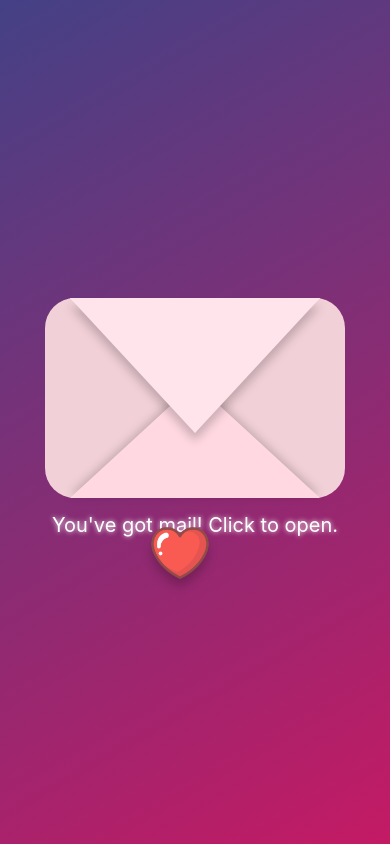
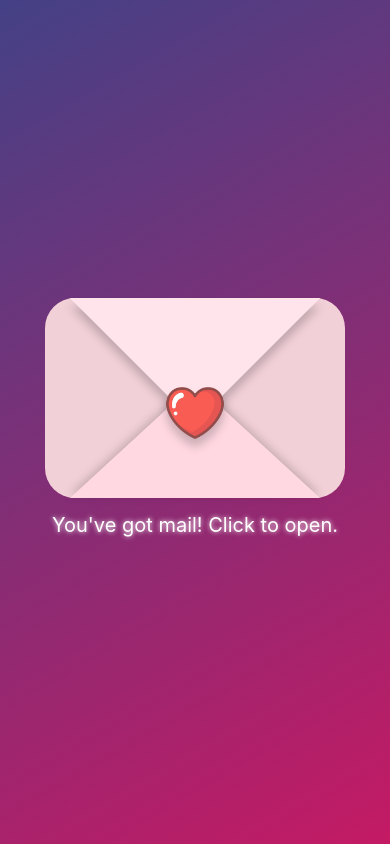
Before and after one commit to elenav24/youve-got-mail, a React (Vite) app: page / in a window 390 px wide. Built offline with nearby package versions, Linux system fonts and the light colour scheme.

Commit message:
Fix mobile view heart and animation

```diff
--- a/src/Envelope.css
+++ b/src/Envelope.css
@@ -18,7 +18,7 @@
   flex-wrap: wrap;
   display: flex;
   justify-content: center;
-    background: #F2D0D8;
+  background: #f2d0d8;
   height: 350px;
   width: 500px;
   z-index: 0;
@@ -26,7 +26,8 @@
   transition: transform 0.5s cubic-bezier(0.68, -0.55, 0.265, 1.55);
 }
 
-  .envelope-top, .letter {
+.envelope-top,
+.letter {
   position: absolute;
   top: 0;
   z-index: 2;
@@ -34,14 +35,13 @@
   width: 0;
   border-left: 220px solid transparent;
   border-right: 220px solid transparent;
-    border-top: 200px solid #FCFCFC;
+  border-top: 200px solid #fcfcfc;
 }
 
 .envelope-top {
-    border-top: 200px solid #D7B8C0;
+  border-top: 200px solid #d7b8c0;
   z-index: 1;
 }
-
 
 .envelope-bottom {
   position: absolute;
@@ -51,12 +51,13 @@
   width: 0;
   border-left: 220px solid transparent;
   border-right: 220px solid transparent;
-    border-bottom: 180px solid #FFD8E2;
+  border-bottom: 180px solid #ffd8e2;
   filter: drop-shadow(0px -3px 5px rgba(0, 0, 0, 0.2));
 }
 
 @keyframes float {
-  0%, 100% {
+  0%,
+  100% {
     transform: translateY(0px);
   }
   50% {
@@ -72,7 +73,7 @@
   width: 0;
   border-left: 220px solid transparent;
   border-right: 220px solid transparent;
-    border-top: 220px solid #FFE4EB;
+  border-top: 220px solid #ffe4eb;
   filter: drop-shadow(0px 8px 5px rgba(0, 0, 0, 0.2));
 }
 
@@ -89,7 +90,7 @@
   color: #fff;
   font-size: 20px;
   text-align: center;
-    padding-top: 15px;
+  margin-top: 15px;
   text-shadow: 0 0 5px #fff;
 }
 
@@ -108,18 +109,22 @@
 }
 
 @keyframes flap-open {
-    0% {transform: rotateX(0)}
-    100% {transform: rotateX(180deg)}
+  0% {
+    transform: rotateX(0);
+  }
+  100% {
+    transform: rotateX(180deg);
+  }
 }
 
 .heart-transform {
   animation: heart-move 1s ease-in-out forwards;
-    animation-delay: .25s;
+  animation-delay: 0.25s;
 }
 
 .heart-wrapper {
   position: absolute;
-    transform: translateY(140px);
+  transform: translateY(150px);
   z-index: 5;
   width: 100px;
   height: 100px;
@@ -133,7 +138,8 @@
     z-index: 3;
   }
   100% {
-      transform: translateY(-150px); z-index: 3;
+    transform: translateY(-150px);
+    z-index: 3;
   }
 }
 
@@ -143,30 +149,51 @@
     height: 200px;
   }
 
-    .envelope-bottom, .flap, .letter, .envelope-top {
-      border-left: 125px solid transparent;   /* Left transparent side */
-      border-right: 125px solid transparent;  /* Right transparent side */
+  .envelope-bottom,
+  .flap,
+  .letter,
+  .envelope-top {
+    border-left: 125px solid transparent; /* Left transparent side */
+    border-right: 125px solid transparent; /* Right transparent side */
   }
 
   .envelope-bottom {
-      border-bottom: 115px solid #FFD8E2;
+    border-bottom: 115px solid #ffd8e2;
   }
 
   .letter {
-      border-top: 125px solid #FCFCFC;
+    border-top: 125px solid #fcfcfc;
   }
 
   .envelope-top {
-      border-top: 125px solid #D7B8C0;
+    border-top: 125px solid #d7b8c0;
   }
 
   .flap {
-      border-top: 135px solid #FFE4EB;
+    border-top: 125px solid #ffe4eb;
   }
 
   .heart {
-      top: 80px;
     width: 70px;
     height: 70px;
   }
+
+  .heart-wrapper {
+    transform: translateY(80px);
+    width: 70px;
+    height: 70px;
   }
+
+  @keyframes heart-move {
+    0% {
+      transform: translateY(80px);
+    }
+    75% {
+      z-index: 3;
+    }
+    100% {
+      transform: translateY(-76px);
+      z-index: 3;
+    }
+  }
+}
```
Lines whose indentation alone changed are shown as unchanged.
